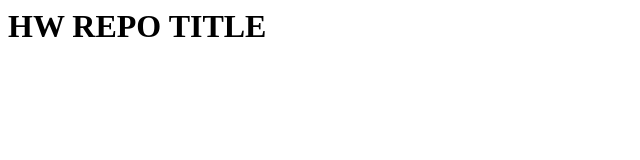
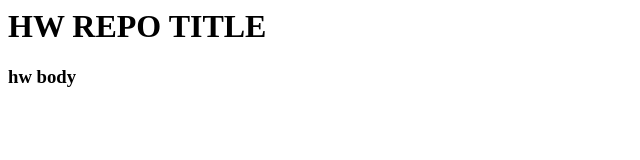
Before and after one commit to a-ditommaso/hw_repo, a plain HTML site: page index.htm in a window 1280 px wide. Shown: the full height of the page, 0-640 px from the left. Drawn offline with Linux system fonts and the light colour scheme.

Commit message:
added body to index.htm

```diff
--- a/index.htm
+++ b/index.htm
@@ -1 +1,2 @@
 <h1>HW REPO TITLE</h1>
+<h3>hw body</h4>
```
